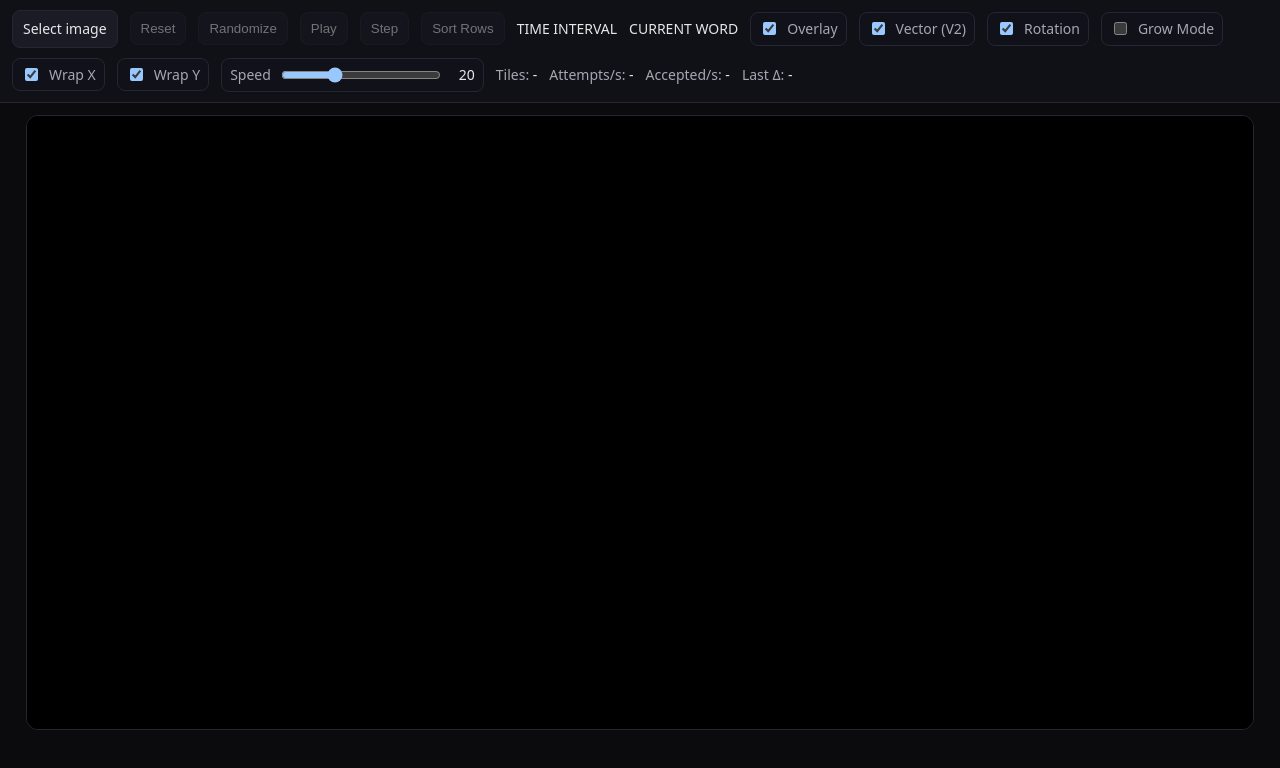
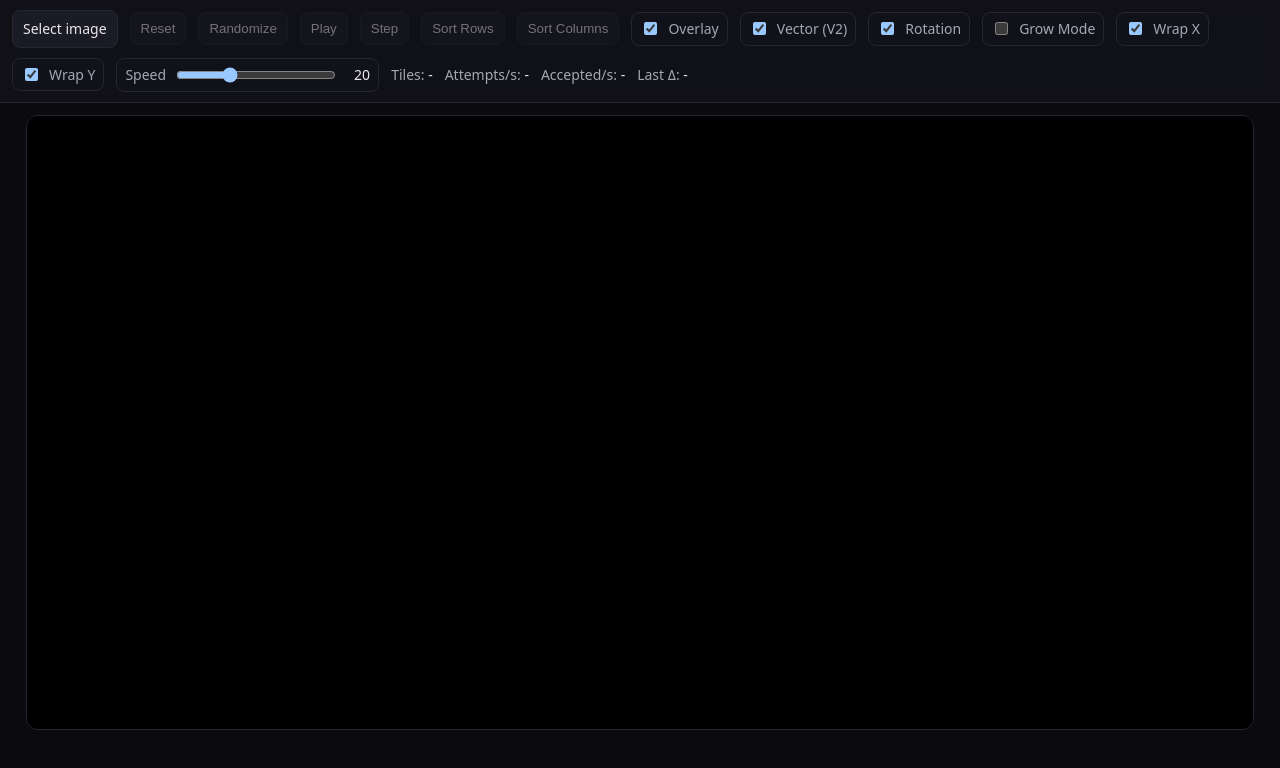
Before and after one commit to crosshj/image-granular-synth, a website: page src/index.html in a window 1280 px wide. Drawn offline with Linux system fonts and the light colour scheme.

Commit message:
Update index.html

```diff
--- a/src/index.html
+++ b/src/index.html
@@ -21,9 +21,8 @@
         <button id="btnPlay" disabled>Play</button>
         <button id="btnStep" disabled>Step</button>
         <button id="btnSortRows" disabled>Sort Rows</button>
-        <label for="interval" class="input-label">TIME INTERVAL</label>
+        <button id="btnSortCols" disabled>Sort Columns</button>
 
-        <div class="word-label">CURRENT WORD</div>
         <label class="toggle">
           <input id="chkOverlay" type="checkbox" checked />
           <span>Overlay</span>
```
